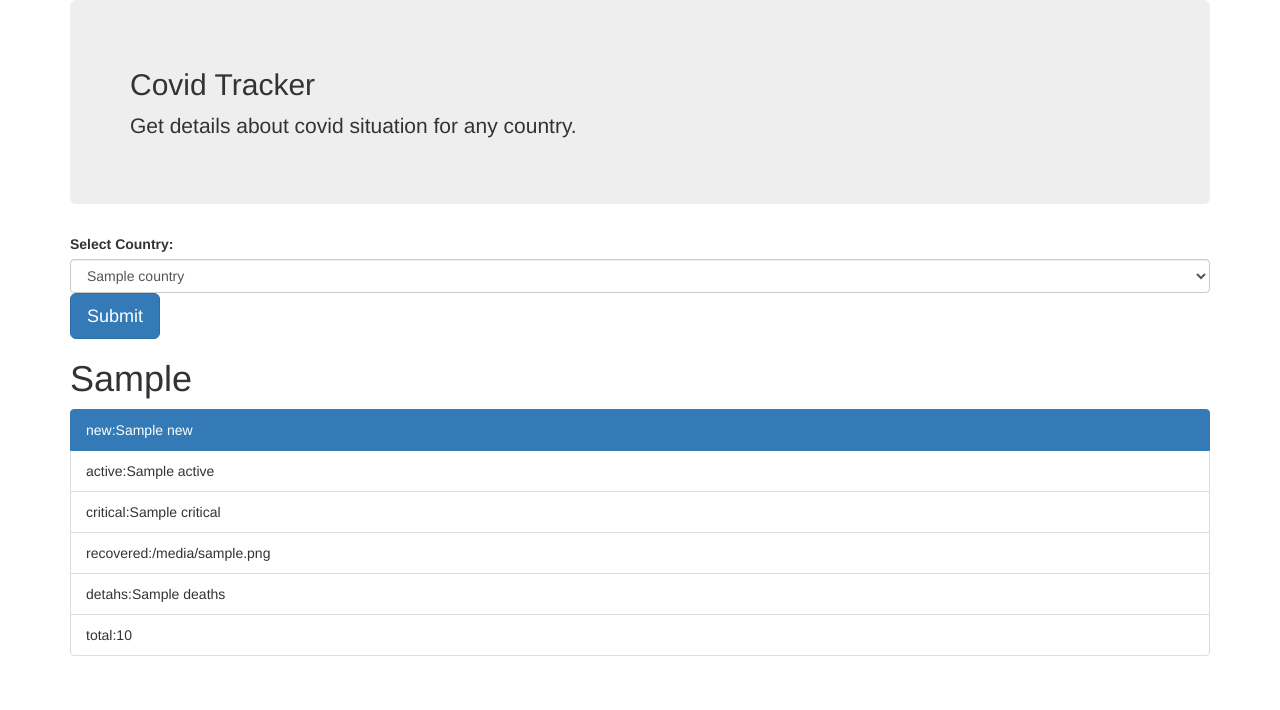
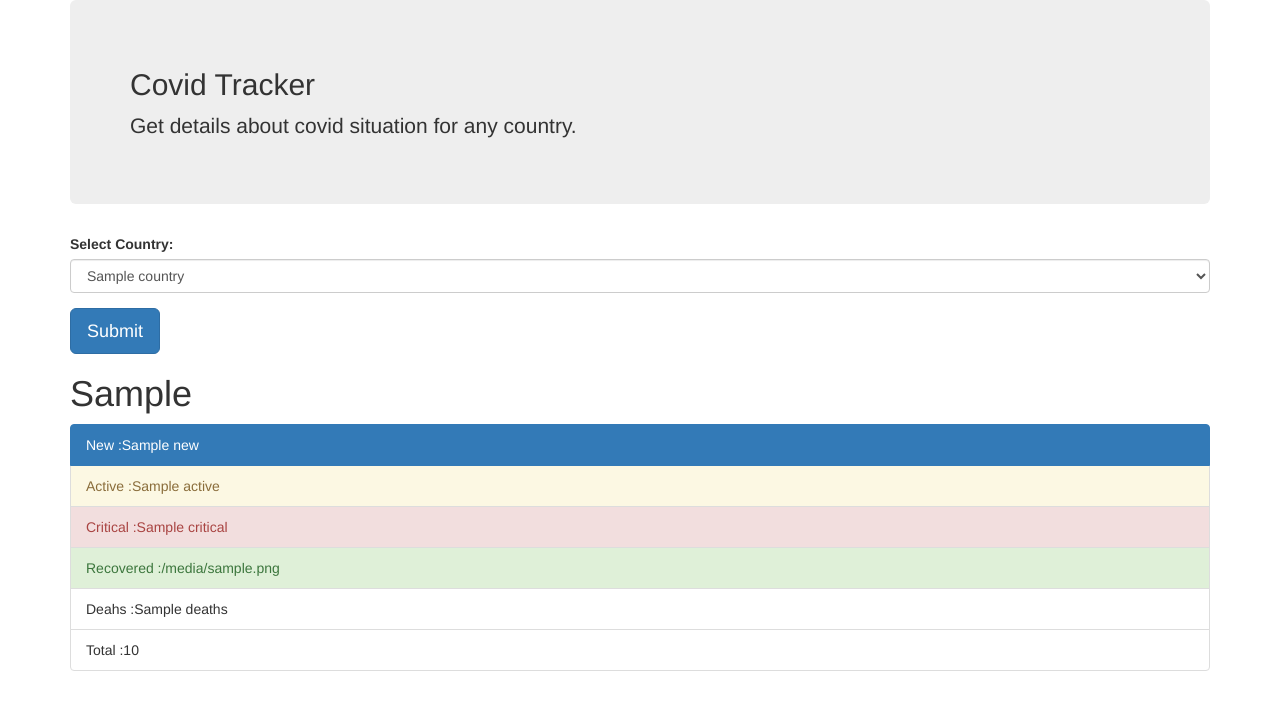
Before and after one commit to Rishabh-Jain21/Covid-Django, a Django app: template Covid_Tracker/templates/covid_tracker.html in a window 1280 px wide. Shown: the top 710 px of the page. Run offline with Django 3.2, Linux system fonts and the light colour scheme; the template is opened without the code that fills it: most values are stand-ins (such as "Sample title", 1, 10 or a date in 2020); parts of the project's set-up code (start-up, migrations or seed data) failed here and were passed over; some libraries are stand-ins or nearby versions.

Commit message:
Css modified

```diff
--- a/Covid_Tracker/templates/covid_tracker.html
+++ b/Covid_Tracker/templates/covid_tracker.html
@@ -18,8 +18,9 @@
         <h2>Covid Tracker</h2>
         <p>Get details about covid situation for any country.</p>
       </div>
+      <div>
+        <form method="post" action="">
           <div class="form-group">
-        <form method="post" action="">
             {% csrf_token %}
             <label for="selected_country">Select Country:</label>
             <select class="form-control" name="selected_country">
@@ -27,17 +28,26 @@
               <option>{{country}}</option>
               {% endfor %}
             </select>
+          </div>
           <button type="submit" class="btn btn-primary btn-lg">Submit</button>
         </form>
         {% if selected_country %}
         <h1>{{selected_country}}</h1>
         <ul class="list-group">
-          <li class="list-group-item active">new:{{new}}</li>
-          <li class="list-group-item">active:{{active}}</li>
-          <li class="list-group-item">critical:{{critical}}</li>
-          <li class="list-group-item">recovered:{{recovered}}</li>
-          <li class="list-group-item">detahs:{{deaths}}</li>
-          <li class="list-group-item">total:{{total}}</li>
+          <li class="list-group-item active">New :{{new}}</li>
+          <li class="list-group-item list-group-item-warning">
+            Active :{{active}}
+          </li>
+          <li class="list-group-item list-group-item-danger">
+            Critical :{{critical}}
+          </li>
+          <li class="list-group-item list-group-item-success">
+            Recovered :{{recovered}}
+          </li>
+          <li class="list-group-item ist-group-item-secondary">
+            Deahs :{{deaths}}
+          </li>
+          <li class="list-group-item">Total :{{total}}</li>
         </ul>
         {% endif %}
       </div>
```
Lines whose indentation alone changed are shown as unchanged.
